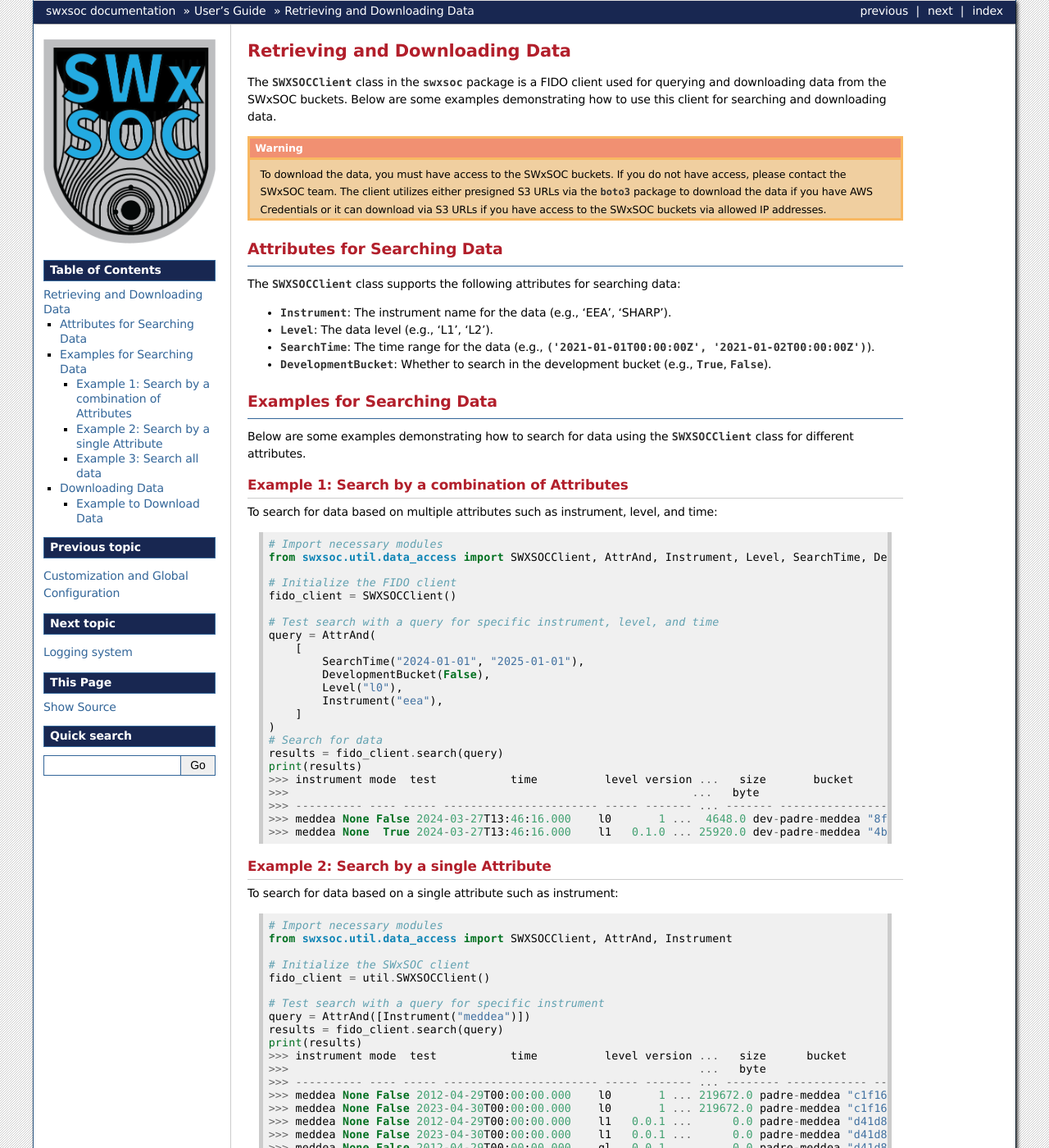
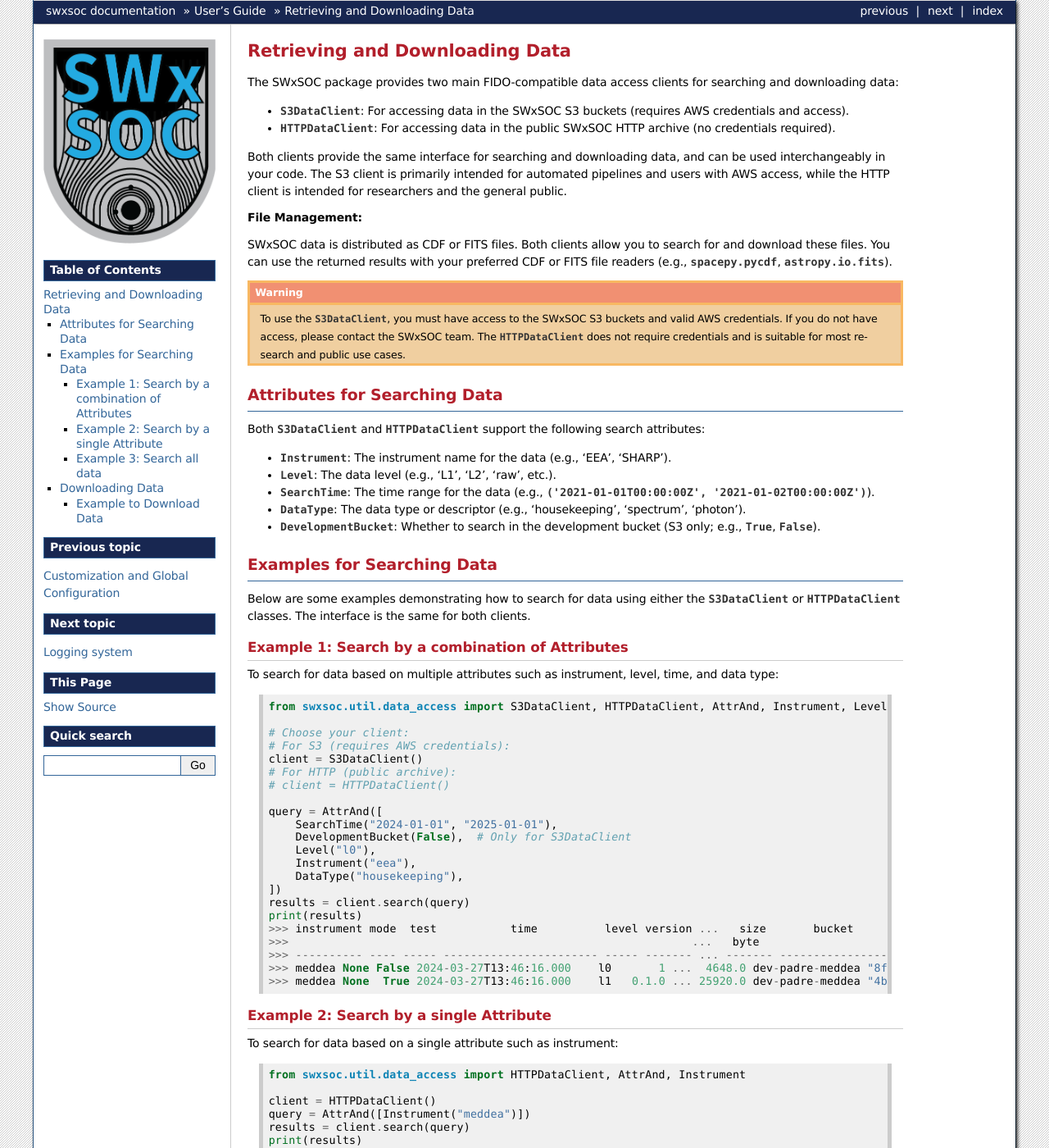
Before and after one commit to swxsoc/swxsoc, a Sphinx documentation site: the page built from docs/user-guide/retrieving_data.rst, in a window 1280 px wide and 1400 px high. Shown: the whole window at 82% size. Built offline with Sphinx 7.4.7, drawn with Linux system fonts in a browser that asks for light colours; the version number could not be read and is left out; some of the changed text lies outside the part shown.

Commit message:
Update Client Docs

```diff
--- a/docs/user-guide/retrieving_data.rst
+++ b/docs/user-guide/retrieving_data.rst
@@ -4,48 +4,71 @@
 Retrieving and Downloading Data
 **************************************
 
-The `~swxsoc.util.data_access.SWXSOCClient` class in the `swxsoc` package is a FIDO client used for querying and downloading data from the SWxSOC buckets. Below are some examples demonstrating how to use this client for searching and downloading data.
+
+
+The SWxSOC package provides two main FIDO-compatible data access clients for searching and downloading data:
+
+- :class:`~swxsoc.util.data_access.S3DataClient`: For accessing data in the SWxSOC S3 buckets (requires AWS credentials and access).
+- :class:`~swxsoc.util.data_access.HTTPDataClient`: For accessing data in the public SWxSOC HTTP archive (no credentials required).
+
+
+Both clients provide the same interface for searching and downloading data, and can be used interchangeably in your code.
+The S3 client is primarily intended for automated pipelines and users with AWS access, while the HTTP client is intended for researchers and the general public.
+
+
+**File Management:**
+
+SWxSOC data is distributed as CDF or FITS files.
+Both clients allow you to search for and download these files.
+You can use the returned results with your preferred CDF or FITS file readers (e.g., :mod:`spacepy.pycdf`, :mod:`astropy.io.fits`).
+
+
 
 .. warning::
+    To use the :class:`~swxsoc.util.data_access.S3DataClient`, you must have access to the SWxSOC S3 buckets and valid AWS credentials.
+    If you do not have access, please contact the SWxSOC team.
+    The :class:`~swxsoc.util.data_access.HTTPDataClient` does not require credentials and is suitable for most research and public use cases.
 
-    To download the data, you must have access to the SWxSOC buckets. If you do not have access, please contact the SWxSOC team. The client utilizes either presigned S3 URLs via the `boto3` package to download the data if you have AWS Credentials or it can download via S3 URLs if you have access to the SWxSOC buckets via allowed IP addresses.
+
 
 Attributes for Searching Data
 =============================
-The `~swxsoc.util.data_access.SWXSOCClient` class supports the following attributes for searching data:
+Both :class:`~swxsoc.util.data_access.S3DataClient` and :class:`~swxsoc.util.data_access.HTTPDataClient` support the following search attributes:
 
-- `Instrument`: The instrument name for the data (e.g., 'EEA', 'SHARP').
-- `Level`: The data level (e.g., 'L1', 'L2').
-- `SearchTime`: The time range for the data (e.g., `('2021-01-01T00:00:00Z', '2021-01-02T00:00:00Z')`).
-- `DevelopmentBucket`: Whether to search in the development bucket (e.g., `True`, `False`).
+- :class:`~swxsoc.util.data_access.Instrument`: The instrument name for the data (e.g., 'EEA', 'SHARP').
+- :class:`~swxsoc.util.data_access.Level`: The data level (e.g., 'L1', 'L2', 'raw', etc.).
+- :class:`~swxsoc.util.data_access.SearchTime`: The time range for the data (e.g., `('2021-01-01T00:00:00Z', '2021-01-02T00:00:00Z')`).
+- :class:`~swxsoc.util.data_access.DataType`: The data type or descriptor (e.g., 'housekeeping', 'spectrum', 'photon').
+- :class:`~swxsoc.util.data_access.DevelopmentBucket`: Whether to search in the development bucket (S3 only; e.g., `True`, `False`).
+
 
 Examples for Searching Data
 ===========================
-Below are some examples demonstrating how to search for data using the `SWXSOCClient` class for different attributes.
+Below are some examples demonstrating how to search for data using either the `S3DataClient` or `HTTPDataClient` classes. The interface is the same for both clients.
+
 
 
 Example 1: Search by a combination of Attributes
 ------------------------------------------------
 
-To search for data based on multiple attributes such as instrument, level, and time::
+To search for data based on multiple attributes such as instrument, level, time, and data type::
 
-    # Import necessary modules
-    from swxsoc.util.data_access import SWXSOCClient, AttrAnd, Instrument, Level, SearchTime, DevelopmentBucket
+    from swxsoc.util.data_access import S3DataClient, HTTPDataClient, AttrAnd, Instrument, Level, SearchTime, DataType, DevelopmentBucket
 
-    # Initialize the FIDO client
-    fido_client = SWXSOCClient()
+    # Choose your client:
+    # For S3 (requires AWS credentials):
+    client = S3DataClient()
+    # For HTTP (public archive):
+    # client = HTTPDataClient()
 
-    # Test search with a query for specific instrument, level, and time
-    query = AttrAnd(
-        [
-            SearchTime("2024-01-01", "2025-01-01"),
-            DevelopmentBucket(False),
-            Level("l0"),
-            Instrument("eea"),
-        ]
-    )
-    # Search for data
-    results = fido_client.search(query)
+    query = AttrAnd([
+        SearchTime("2024-01-01", "2025-01-01"),
+        DevelopmentBucket(False),  # Only for S3DataClient
+        Level("l0"),
+        Instrument("eea"),
+        DataType("housekeeping"),
+    ])
+    results = client.search(query)
     print(results)
     >>> instrument mode  test           time          level version ...   size       bucket                     etag                storage_class    last_modified
     >>>                                                            ...   byte
@@ -54,19 +77,15 @@ To search for data based on multiple attributes such as instrument, level, and t
     >>> meddea None  True 2024-03-27T13:46:16.000    l1   0.1.0 ... 25920.0 dev-padre-meddea "4b9c15fc55e8d05dd9b8414e146c51c3"      STANDARD 2024-08-09 17:12:24
 
 Example 2: Search by a single Attribute
-----------------------------------------
+---------------------------------------
 
 To search for data based on a single attribute such as instrument::
 
-    # Import necessary modules
-    from swxsoc.util.data_access import SWXSOCClient, AttrAnd, Instrument
+    from swxsoc.util.data_access import HTTPDataClient, AttrAnd, Instrument
 
-    # Initialize the SWxSOC client
-    fido_client = util.SWXSOCClient()
-
-    # Test search with a query for specific instrument
+    client = HTTPDataClient()
     query = AttrAnd([Instrument("meddea")])
-    results = fido_client.search(query)
+    results = client.search(query)
     print(results)
     >>> instrument mode  test           time          level version ...   size      bucket                   etag                storage_class    last_modified
     >>>                                                             ...   byte
@@ -79,19 +98,16 @@ To search for data based on a single attribute such as instrument::
     >>> meddea None False 2023-04-30T00:00:00.000    ql   0.0.1 ...      0.0 padre-meddea "d41d8cd98f00b204e9800998ecf8427e"      STANDARD 2024-07-01 15:08:05
 
 
+
 Example 3: Search all data
 --------------------------
 
 To search for all data::
 
-    # Import necessary modules
-    from swxsoc.util.data_access import SWXSOCClient
+    from swxsoc.util.data_access import HTTPDataClient
 
-    # Initialize the SWxSOC client
-    fido_client = SWXSOCClient()
-
-    # Test search with a query for all data
-    results = fido_client.search()
+    client = HTTPDataClient()
+    results = client.search()
     print(results)
     >>> instrument mode  test           time          level version ...   size      bucket                   etag                storage_class    last_modified
     >>>                                                             ...   byte
@@ -109,42 +125,31 @@ To search for all data::
     >>> sharp  None False 2012-04-29T00:00:00.000    ql   0.0.1 ...      0.0 padre-sharp  "d41d8cd98f00b204e9800998ecf8427e"      STANDARD 2024-07-10 18:18:01
     >>> sharp  None False 2023-04-30T00:00:00.000    ql   0.0.1 ...      0.0 padre-sharp  "d41d8cd98f00b204e9800998ecf8427e"      STANDARD 2024-07-01 15:08:05
 
+
 Downloading Data
 ================
-The `~swxsoc.util.data_access.SWXSOCClient` class also supports downloading data from the SWxSOC buckets. Below are some examples demonstrating how to queue the download of data using this client. Note this requires the `~swxsoc.util.data_access.SWXSOCClient` class to have already been used to search for data as well as a parfive Downloader object to be initialized.
+Both `S3DataClient` and `HTTPDataClient` support downloading data using the same interface. Below is an example demonstrating how to queue and download data using either client. Note that you must first search for data and initialize a `parfive.Downloader` object.
 
 For more information on the `parfive` package, see the `parfive documentation <https://parfive.readthedocs.io/en/latest/api/parfive.Downloader.html>`_.
 
 Example to Download Data
 ------------------------
-Below is an example demonstrating how to download data using the `~swxsoc.util.data_access.SWXSOCClient` class::
 
-    # Import necessary modules
-    from swxsoc.util.data_access import SWXSOCClient, AttrAnd, Instrument, Level, SearchTime, DevelopmentBucket
+Below is an example demonstrating how to download data using the client class::
+
+    from swxsoc.util.data_access import HTTPDataClient, AttrAnd, Instrument, Level, SearchTime, DataType
     from parfive import Downloader
 
-    # Initialize the SWxSOC client
-    fido_client = SWXSOCClient()
+    client = HTTPDataClient()
+    query = AttrAnd([
+        SearchTime("2024-01-01", "2025-01-01"),
+        Level("l0"),
+        Instrument("eea"),
+        DataType("housekeeping"),
+    ])
+    results = client.search(query)
 
-    # Test search with a query for specific instrument, level, and time
-    query = AttrAnd(
-        [
-            SearchTime("2024-01-01", "2025-01-01"),
-            DevelopmentBucket(False),
-            Level("l0"),
-            Instrument("eea"),
-        ]
-    )
-
-    # Search for data
-    results = fido_client.search(query)
-
-    # Initialize a parfive Downloader object
     dl = Downloader()
-
-    # Queue the download of the data to specific path
-    fido_client.fetch(query_results=results, downloader=dl, path="path/to/download")
-
-    # Start the download
+    client.fetch(query_results=results, downloader=dl, path="path/to/download")
     dl.download()
     >>> Files Downloaded: 100% 2/2 [00:00<00:00,  2.59file/s]
```
